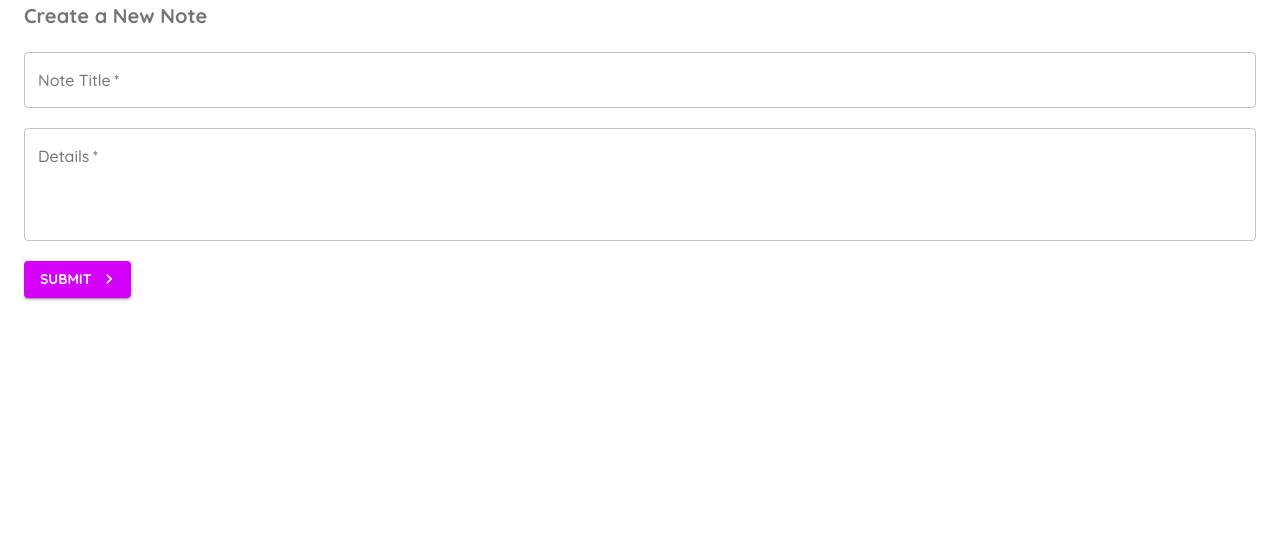
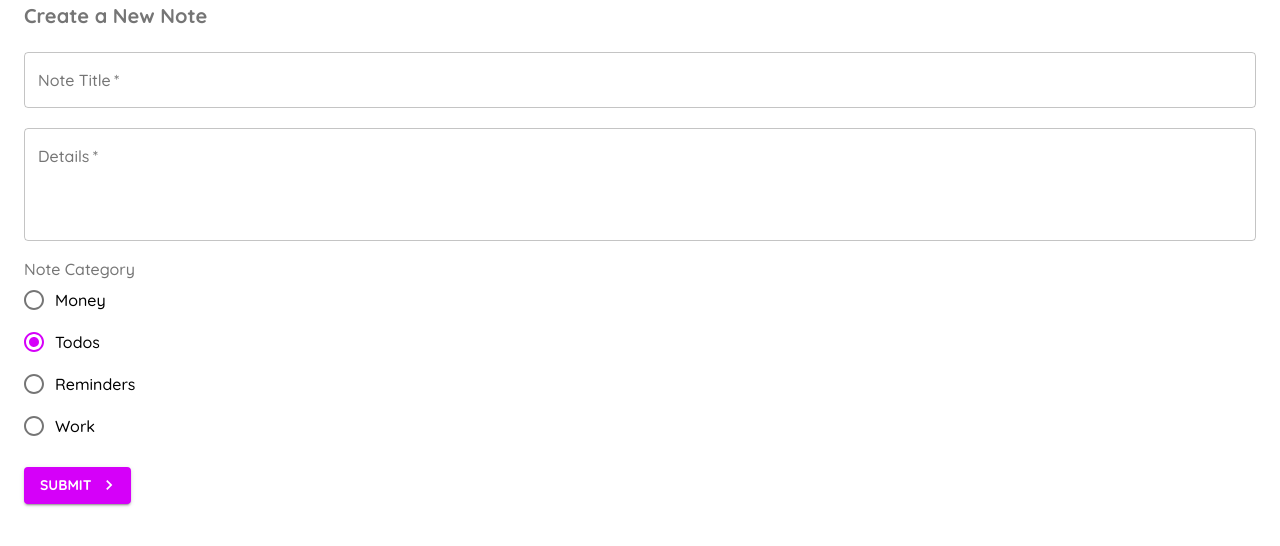
Before and after one commit to lollylegs/material--ui, a React (Create React App) app: page /create in a window 1280 px wide. Shown: the top 546 px of the page. Built offline with nearby package versions, Linux system fonts and the light colour scheme.

Commit message:
finish #8 Radio Buttons

```diff
--- a/src/pages/Create.js
+++ b/src/pages/Create.js
@@ -3,8 +3,12 @@
 import Button from '@material-ui/core/Button';
 import Container from '@material-ui/core/Container';
 import KeyboardArrowRightIcon from '@material-ui/icons/KeyboardArrowRight';
-import { makeStyles } from '@material-ui/core';
+import { FormControlLabel, makeStyles } from '@material-ui/core';
 import TextField from '@material-ui/core/TextField';
+import Radio from '@material-ui/core/Radio';
+import RadioGroup from '@material-ui/core/RadioGroup';
+import FormControl from '@material-ui/core/FormControl';
+import FormLabel from '@material-ui/core/FormLabel';
 
 const useStyles = makeStyles({
   field: {
@@ -20,6 +24,7 @@
   const [details, setDetails] = useState('')
   const [titleError, setTitleError] = useState(false)
   const [detailsError, setDetailsError] = useState(false)
+  const [category, setCategory] = useState('todos')
 
   const handleSubmit = (e) => {
     e.preventDefault()
@@ -35,7 +40,7 @@
     }
 
     if (title && details) {
-      console.log(title, details)
+      console.log(title, details, category)
     }
   }
 
@@ -72,6 +77,15 @@
           required
           error={detailsError}
         />
+          <FormControl className={classes.field}>
+            <FormLabel>Note Category</FormLabel>
+            <RadioGroup value={category} onChange={(e) => setCategory(e.target.value)}>
+            <FormControlLabel value="money" control={<Radio />} label="Money" />
+            <FormControlLabel value="todos" control={<Radio />} label="Todos" />
+            <FormControlLabel value="reminders" control={<Radio />} label="Reminders" />
+            <FormControlLabel value="work" control={<Radio />} label="Work" />
+            </RadioGroup>
+         </FormControl>
          <Button
           type="submit"
           color="secondary"
```
